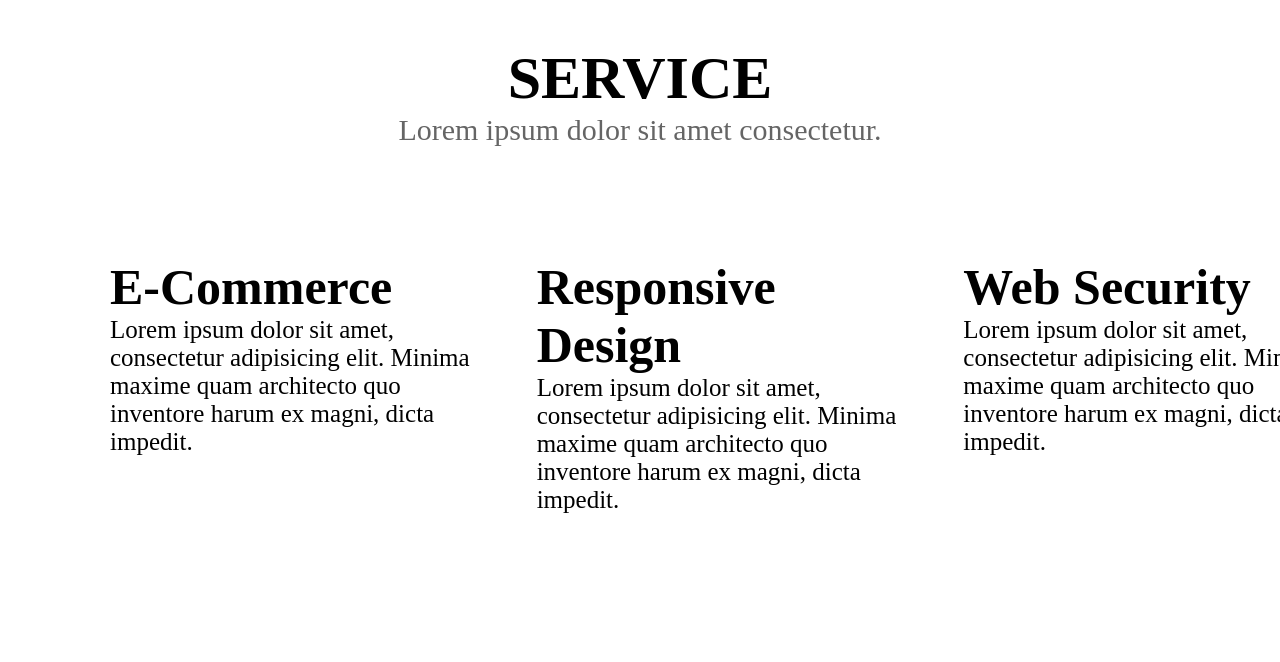
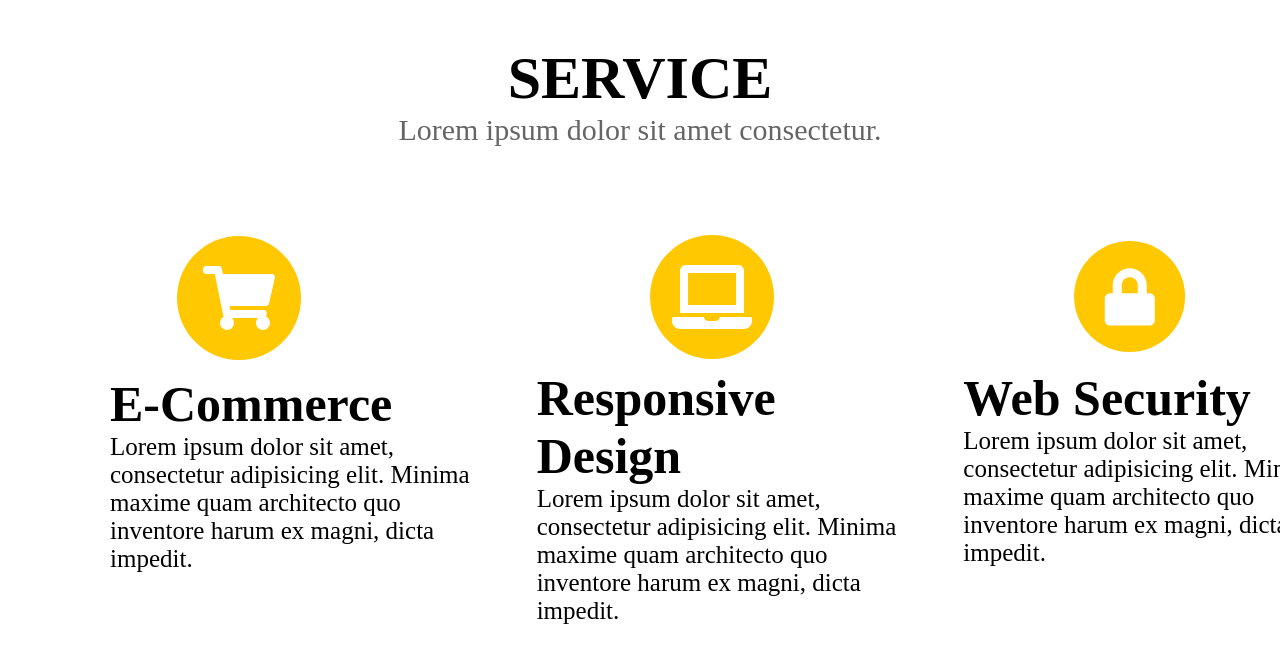
Before and after one commit to bhoopendraa97/multi_page, a plain HTML site: page Service.html in a window 1280 px wide. Shown: the top 662 px of the page. Drawn offline with Linux system fonts and the light colour scheme; the site is published under a folder, as on GitHub Pages, so addresses that start at the root find nothing.

Commit message:
Update Service.html

```diff
--- a/Service.html
+++ b/Service.html
@@ -14,21 +14,21 @@
 
        <div id="container2">
         <div class="bee">
-            <a href="#"><img class="lee2" src="/img/Screenshot 2024-06-29 at 04-02-58 Agency - Start Bootstrap Theme.png" alt=""></a>
+            <a href="#"><img class="lee2" src="img/Screenshot 2024-06-29 at 04-02-58 Agency - Start Bootstrap Theme.png" alt=""></a>
              <h1 class="good3">E-Commerce</h1>
              <p class="para3">Lorem ipsum dolor sit amet, consectetur adipisicing elit.
                  Minima maxime quam architecto quo inventore harum ex magni, dicta impedit.</p>
                 </div>
 
             <div class="bee">
-                <a href="#"><img class="lee1" src="/img/Screenshot 2024-06-29 at 04-42-00 Agency - Start Bootstrap Theme.png" alt=""></a>
+                <a href="#"><img class="lee1" src="img/Screenshot 2024-06-29 at 04-42-00 Agency - Start Bootstrap Theme.png" alt=""></a>
             <h1>Responsive Design</h1>
             <p>Lorem ipsum dolor sit amet, consectetur adipisicing elit.
                 Minima maxime quam architecto quo inventore harum ex magni, dicta impedit.</p>
             </div>
 
             <div class="bee">
-                <a href="#"><img class="lee" src="/img/Screenshot 2024-06-29 at 10-24-37 Agency - Start Bootstrap Theme.png" alt=""></a>
+                <a href="#"><img class="lee" src="img/Screenshot 2024-06-29 at 10-24-37 Agency - Start Bootstrap Theme.png" alt=""></a>
                 <h1>Web Security</h1>
                 <p>Lorem ipsum dolor sit amet, consectetur adipisicing elit.
                      Minima maxime quam architecto quo inventore harum ex magni, dicta impedit.</p>
```
